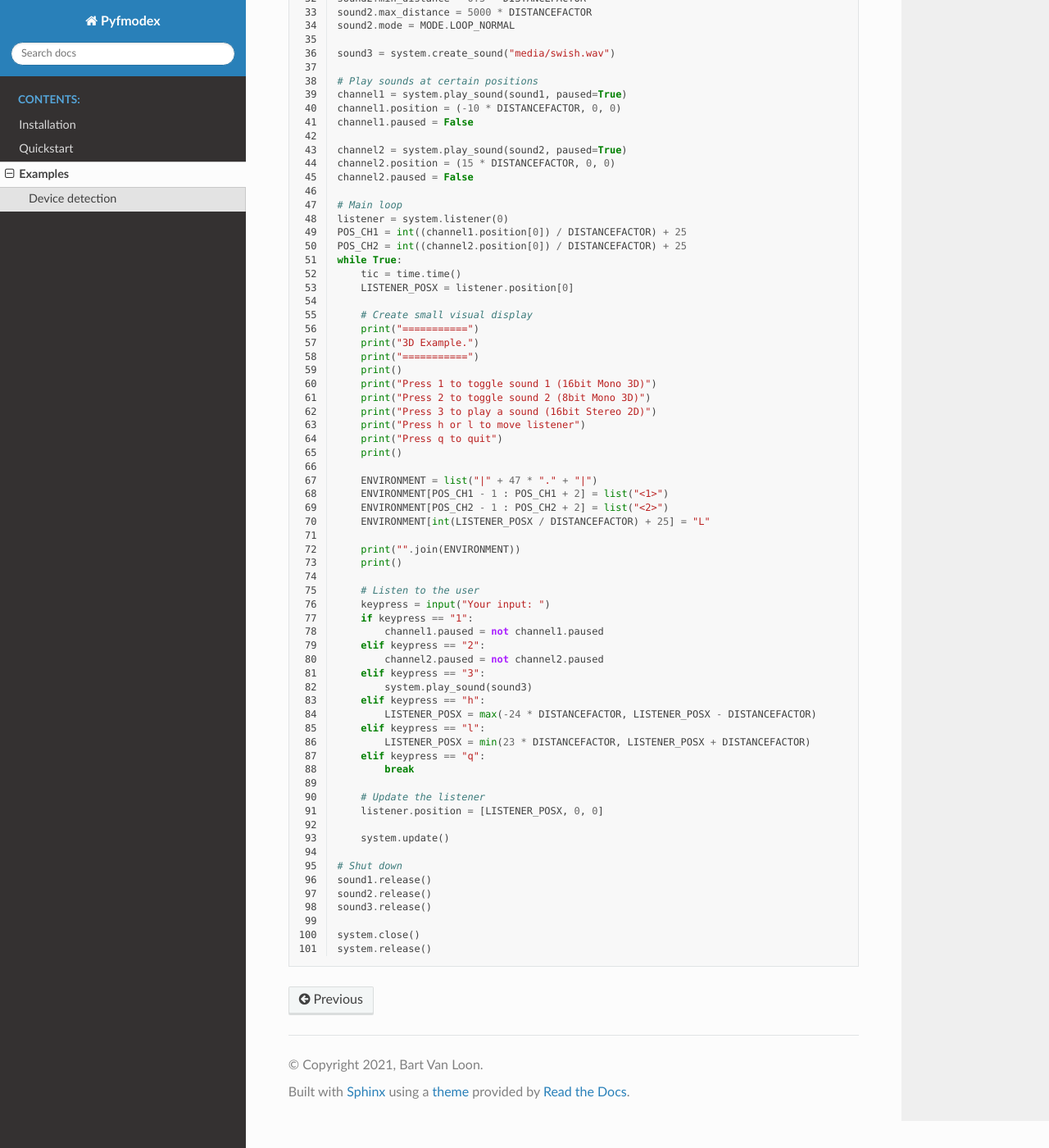
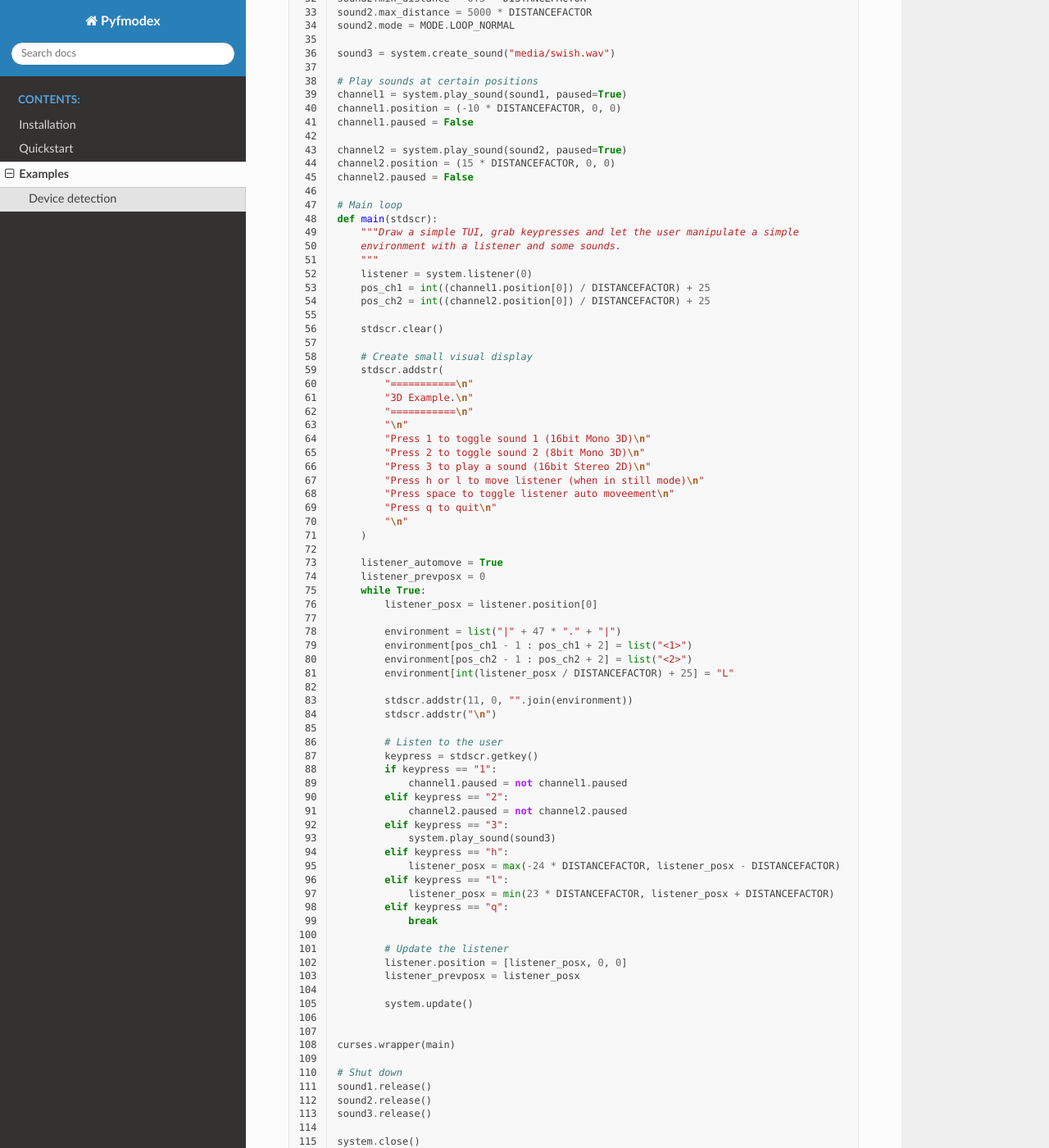
Before and after one commit to tyrylu/pyfmodex, a Sphinx documentation site: the page built from docs/usage/sample_code.rst, in a window 1280 px wide and 1400 px high, scrolled down 1988 px. Shown: the whole window at 82% size. Built offline with Sphinx 7.4.7 and the Read the Docs theme 2.0.0, drawn with Linux system fonts in a browser that asks for light colours; pages that are not in the unit, such as notebooks, are missing from menus; part of the change alters nothing that is shown; some of the changed text lies outside the part shown.

Commit message:
updated 3D sample with the curses library - to be tested on Windows
see https://pypi.org/project/windows-curses/

```diff
--- a/docs/sample_code/3d.py
+++ /dev/null
@@ -1,101 +0,0 @@
-"""Sample code to show basic positioning of 3D sounds."""
-
-import sys
-import time
-
-import pyfmodex
-from pyfmodex.flags import MODE
-
-MIN_FMOD_VERSION = 0x00020108
-
-# Create system object and initialize
-system = pyfmodex.System()
-VERSION = system.version
-if VERSION < MIN_FMOD_VERSION:
-    print(
-        f"FMOD lib version 0x{VERSION:08x} doesn't meet "
-        f"minimum requirement of version 0x{MIN_FMOD_VERSION:08x}"
-    )
-    sys.exit(1)
-
-system.init(maxchannels=100)
-
-DISTANCEFACTOR = system.threed_settings.distance_factor
-
-# Load some sounds
-sound1 = system.create_sound("media/drumloop.wav", mode=MODE.THREED)
-sound1.min_distance = 0.5 * DISTANCEFACTOR
-sound1.max_distance = 5000 * DISTANCEFACTOR
-sound1.mode = MODE.LOOP_NORMAL
-
-sound2 = system.create_sound("media/jaguar.wav", mode=MODE.THREED)
-sound2.min_distance = 0.5 * DISTANCEFACTOR
-sound2.max_distance = 5000 * DISTANCEFACTOR
-sound2.mode = MODE.LOOP_NORMAL
-
-sound3 = system.create_sound("media/swish.wav")
-
-# Play sounds at certain positions
-channel1 = system.play_sound(sound1, paused=True)
-channel1.position = (-10 * DISTANCEFACTOR, 0, 0)
-channel1.paused = False
-
-channel2 = system.play_sound(sound2, paused=True)
-channel2.position = (15 * DISTANCEFACTOR, 0, 0)
-channel2.paused = False
-
-# Main loop
-listener = system.listener(0)
-POS_CH1 = int((channel1.position[0]) / DISTANCEFACTOR) + 25
-POS_CH2 = int((channel2.position[0]) / DISTANCEFACTOR) + 25
-while True:
-    tic = time.time()
-    LISTENER_POSX = listener.position[0]
-
-    # Create small visual display
-    print("===========")
-    print("3D Example.")
-    print("===========")
-    print()
-    print("Press 1 to toggle sound 1 (16bit Mono 3D)")
-    print("Press 2 to toggle sound 2 (8bit Mono 3D)")
-    print("Press 3 to play a sound (16bit Stereo 2D)")
-    print("Press h or l to move listener")
-    print("Press q to quit")
-    print()
-
-    ENVIRONMENT = list("|" + 47 * "." + "|")
-    ENVIRONMENT[POS_CH1 - 1 : POS_CH1 + 2] = list("<1>")
-    ENVIRONMENT[POS_CH2 - 1 : POS_CH2 + 2] = list("<2>")
-    ENVIRONMENT[int(LISTENER_POSX / DISTANCEFACTOR) + 25] = "L"
-
-    print("".join(ENVIRONMENT))
-    print()
-
-    # Listen to the user
-    keypress = input("Your input: ")
-    if keypress == "1":
-        channel1.paused = not channel1.paused
-    elif keypress == "2":
-        channel2.paused = not channel2.paused
-    elif keypress == "3":
-        system.play_sound(sound3)
-    elif keypress == "h":
-        LISTENER_POSX = max(-24 * DISTANCEFACTOR, LISTENER_POSX - DISTANCEFACTOR)
-    elif keypress == "l":
-        LISTENER_POSX = min(23 * DISTANCEFACTOR, LISTENER_POSX + DISTANCEFACTOR)
-    elif keypress == "q":
-        break
-
-    # Update the listener
-    listener.position = [LISTENER_POSX, 0, 0]
-
-    system.update()
-
-# Shut down
-sound1.release()
-sound2.release()
-sound3.release()
-
-system.close()
-system.release()
--- /dev/null
+++ b/docs/sample_code/threed.py
@@ -0,0 +1,116 @@
+"""Sample code to show basic positioning of 3D sounds."""
+
+import curses
+import sys
+
+import pyfmodex
+from pyfmodex.flags import MODE
+
+MIN_FMOD_VERSION = 0x00020108
+
+# Create system object and initialize
+system = pyfmodex.System()
+VERSION = system.version
+if VERSION < MIN_FMOD_VERSION:
+    print(
+        f"FMOD lib version 0x{VERSION:08x} doesn't meet "
+        f"minimum requirement of version 0x{MIN_FMOD_VERSION:08x}"
+    )
+    sys.exit(1)
+
+system.init(maxchannels=3)
+
+DISTANCEFACTOR = system.threed_settings.distance_factor
+
+# Load some sounds
+sound1 = system.create_sound("media/drumloop.wav", mode=MODE.THREED)
+sound1.min_distance = 0.5 * DISTANCEFACTOR
+sound1.max_distance = 5000 * DISTANCEFACTOR
+sound1.mode = MODE.LOOP_NORMAL
+
+sound2 = system.create_sound("media/jaguar.wav", mode=MODE.THREED)
+sound2.min_distance = 0.5 * DISTANCEFACTOR
+sound2.max_distance = 5000 * DISTANCEFACTOR
+sound2.mode = MODE.LOOP_NORMAL
+
+sound3 = system.create_sound("media/swish.wav")
+
+# Play sounds at certain positions
+channel1 = system.play_sound(sound1, paused=True)
+channel1.position = (-10 * DISTANCEFACTOR, 0, 0)
+channel1.paused = False
+
+channel2 = system.play_sound(sound2, paused=True)
+channel2.position = (15 * DISTANCEFACTOR, 0, 0)
+channel2.paused = False
+
+# Main loop
+def main(stdscr):
+    """Draw a simple TUI, grab keypresses and let the user manipulate a simple
+    environment with a listener and some sounds.
+    """
+    listener = system.listener(0)
+    pos_ch1 = int((channel1.position[0]) / DISTANCEFACTOR) + 25
+    pos_ch2 = int((channel2.position[0]) / DISTANCEFACTOR) + 25
+
+    stdscr.clear()
+
+    # Create small visual display
+    stdscr.addstr(
+        "===========\n"
+        "3D Example.\n"
+        "===========\n"
+        "\n"
+        "Press 1 to toggle sound 1 (16bit Mono 3D)\n"
+        "Press 2 to toggle sound 2 (8bit Mono 3D)\n"
+        "Press 3 to play a sound (16bit Stereo 2D)\n"
+        "Press h or l to move listener (when in still mode)\n"
+        "Press space to toggle listener auto moveement\n"
+        "Press q to quit\n"
+        "\n"
+    )
+
+    listener_automove = True
+    listener_prevposx = 0
+    while True:
+        listener_posx = listener.position[0]
+
+        environment = list("|" + 47 * "." + "|")
+        environment[pos_ch1 - 1 : pos_ch1 + 2] = list("<1>")
+        environment[pos_ch2 - 1 : pos_ch2 + 2] = list("<2>")
+        environment[int(listener_posx / DISTANCEFACTOR) + 25] = "L"
+
+        stdscr.addstr(11, 0, "".join(environment))
+        stdscr.addstr("\n")
+
+        # Listen to the user
+        keypress = stdscr.getkey()
+        if keypress == "1":
+            channel1.paused = not channel1.paused
+        elif keypress == "2":
+            channel2.paused = not channel2.paused
+        elif keypress == "3":
+            system.play_sound(sound3)
+        elif keypress == "h":
+            listener_posx = max(-24 * DISTANCEFACTOR, listener_posx - DISTANCEFACTOR)
+        elif keypress == "l":
+            listener_posx = min(23 * DISTANCEFACTOR, listener_posx + DISTANCEFACTOR)
+        elif keypress == "q":
+            break
+
+        # Update the listener
+        listener.position = [listener_posx, 0, 0]
+        listener_prevposx = listener_posx
+
+        system.update()
+
+
+curses.wrapper(main)
+
+# Shut down
+sound1.release()
+sound2.release()
+sound3.release()
+
+system.close()
+system.release()
--- a/docs/usage/sample_code.rst
+++ b/docs/usage/sample_code.rst
@@ -13,6 +13,6 @@ This is a sample script pretty printing the audio and recording devices detected
 
 This is a sample script demonstrating the very basics of 3D sound positioning:
 
-.. literalinclude:: ../sample_code/3d.py
+.. literalinclude:: ../sample_code/threed.py
    :linenos:
    :language: python
```
